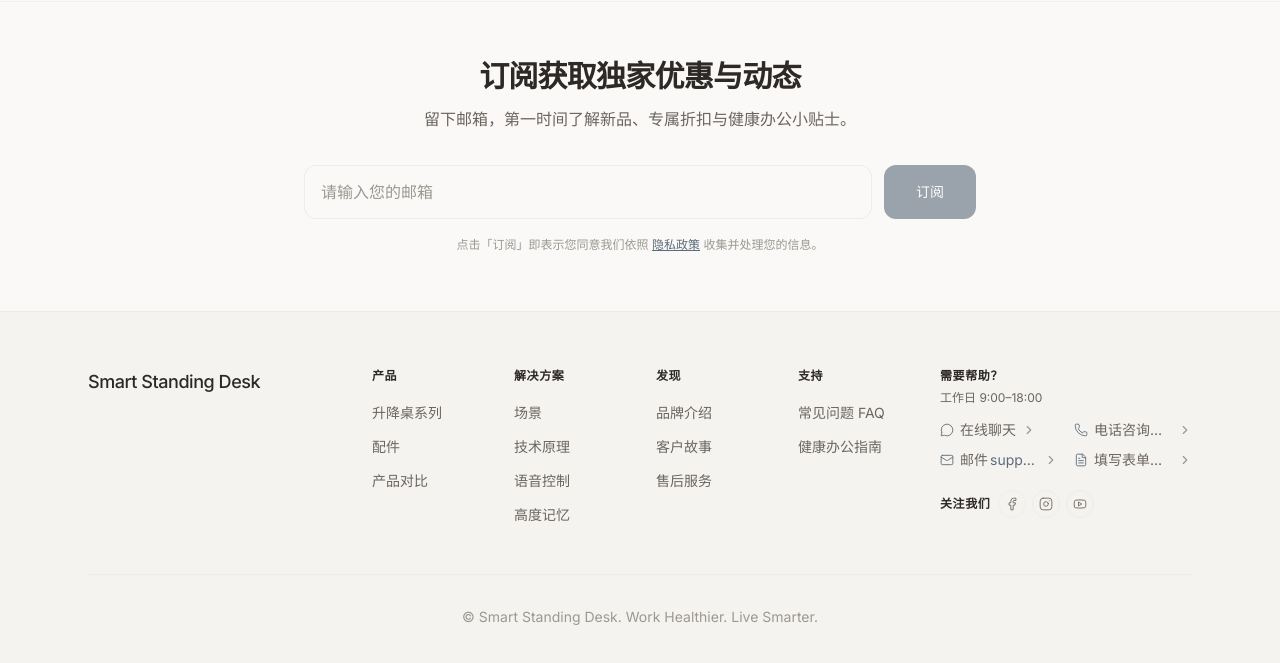
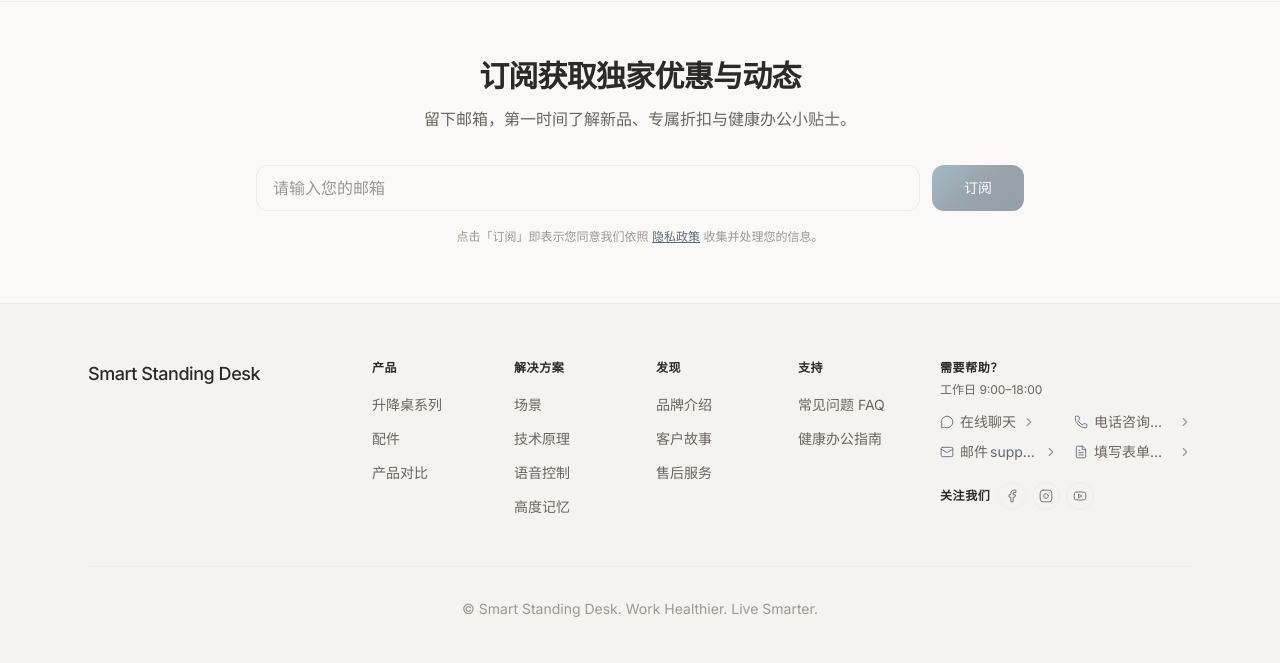
Before and after one commit to 532596/my-dtc-store, a Next.js app: page /quiz in a window 1280 px wide. Shown: the part 866-1529 px from the top of the page. Built offline with nearby package versions, Linux system fonts and the light colour scheme.

Commit message:
按钮颜色

```diff
--- a/src/app/account/page.tsx
+++ b/src/app/account/page.tsx
@@ -81,7 +81,7 @@ export default function AccountPage() {
                 </label>
                 <button
                   type="button"
-                  className="mt-2 inline-flex h-10 w-full items-center justify-center rounded-xl bg-accent text-sm font-medium text-white transition hover:bg-accent-hover"
+                  className="btn-primary mt-2 inline-flex h-10 w-full items-center justify-center"
                 >
                   创建账户
                 </button>
--- a/src/app/globals.css
+++ b/src/app/globals.css
@@ -32,3 +32,14 @@ body {
 .reveal-delay-1 { transition-delay: 0.1s; }
 .reveal-delay-2 { transition-delay: 0.2s; }
 .reveal-delay-3 { transition-delay: 0.3s; }
+
+/* 主按钮：苹果风科技渐变，符合网站色系略更鲜艳 */
+@layer components {
+  .btn-primary {
+    background-image: linear-gradient(135deg, #6b92a3 0%, #5b6b7a 50%, #4a6578 100%);
+    @apply rounded-xl text-sm font-medium text-white transition-all duration-200;
+  }
+  .btn-primary:hover:not(:disabled) {
+    background-image: linear-gradient(135deg, #5a8090 0%, #4a5568 100%);
+  }
+}
--- a/src/app/page.tsx
+++ b/src/app/page.tsx
@@ -311,7 +311,7 @@ export default function Home() {
           <div className="mt-12 text-center">
             <Link
               href="/guide"
-              className="inline-block rounded-xl bg-accent px-8 py-3.5 text-sm font-medium text-white transition-colors hover:bg-accent-hover"
+              className="btn-primary inline-block px-8 py-3.5"
             >
               了解智能功能 →
             </Link>
@@ -358,7 +358,7 @@ export default function Home() {
             </div>
           </div>
           <div className="mt-12 text-center">
-            <Link href="/series#compare" className="inline-block rounded-xl bg-accent px-8 py-3.5 text-sm font-medium text-white transition-colors hover:bg-accent-hover">
+            <Link href="/series#compare" className="btn-primary inline-block px-8 py-3.5">
               Compare Now →
             </Link>
           </div>
@@ -430,7 +430,7 @@ export default function Home() {
             </p>
             <Link
               href="/series"
-              className="mt-10 inline-block rounded-xl bg-accent px-10 py-4 text-sm font-medium text-white transition-colors hover:bg-accent-hover"
+              className="btn-primary mt-10 inline-block px-10 py-4"
             >
               前往选购
             </Link>
--- a/src/app/quiz/page.tsx
+++ b/src/app/quiz/page.tsx
@@ -45,7 +45,7 @@ export default function QuizPage() {
         ) : (
           <div className="mt-12 rounded-xl border border-warm-gray/60 bg-warm-cream/30 p-8">
             <p className="text-body text-foreground">根据您的选择，推荐 Model B。</p>
-            <Link href="/series/model-b" className="mt-6 inline-block rounded-xl bg-accent px-6 py-3 text-sm font-medium text-white hover:bg-accent-hover">
+            <Link href="/series/model-b" className="btn-primary mt-6 inline-block px-6 py-3">
               查看推荐
             </Link>
           </div>
--- a/src/app/scenarios/page.tsx
+++ b/src/app/scenarios/page.tsx
@@ -26,7 +26,7 @@ export default function ScenariosPage() {
                 <div className="p-8">
                   <h2 className="text-xl font-semibold text-foreground">{s.title}</h2>
                   <p className="mt-3 text-body text-warm-muted">{s.desc}</p>
-                  <Link href={s.href} className="mt-6 inline-block rounded-xl bg-accent px-5 py-2.5 text-sm font-medium text-white hover:bg-accent-hover">See products</Link>
+                  <Link href={s.href} className="btn-primary mt-6 inline-block px-5 py-2.5">See products</Link>
                 </div>
               </div>
             </Reveal>
--- a/src/app/series/[slug]/page.tsx
+++ b/src/app/series/[slug]/page.tsx
@@ -32,7 +32,7 @@ export default function ProductPage(props: { params: { slug: string } }) {
                 ))}
               </ul>
               <div className="mt-10 flex gap-4">
-                <Link href="/cart" className="rounded-xl bg-accent px-8 py-3.5 text-sm font-medium text-white hover:bg-accent-hover">Add to Cart</Link>
+                <Link href="/cart" className="btn-primary inline-block px-8 py-3.5">Add to Cart</Link>
                 <Link href="/series#compare" className="rounded-xl border border-warm-gray px-8 py-3.5 text-sm font-medium text-foreground hover:bg-warm-cream">Compare</Link>
               </div>
             </Reveal>
--- a/src/app/series/page.tsx
+++ b/src/app/series/page.tsx
@@ -35,7 +35,7 @@ export default function SeriesPage() {
                       <td className="p-4 font-medium text-foreground">{p.name}</td>
                       <td className="p-4 text-warm-muted">{p.desc}</td>
                       <td className="p-4">
-                        <Link href={"/series/" + p.slug} className="rounded-xl bg-accent px-4 py-2 text-sm font-medium text-white hover:bg-accent-hover">View</Link>
+                        <Link href={"/series/" + p.slug} className="btn-primary inline-block px-4 py-2">View</Link>
                       </td>
                     </tr>
                   ))}
--- a/src/components/HeroShowcase.tsx
+++ b/src/components/HeroShowcase.tsx
@@ -98,7 +98,7 @@ export default function HeroShowcase({ slides }: { slides: HeroSlide[] }) {
           <div className="mt-8 flex flex-wrap items-center gap-3">
             <Link
               href="/series"
-              className="inline-flex items-center justify-center rounded-xl bg-accent px-7 py-3 text-sm font-medium text-white transition-colors hover:bg-accent-hover"
+              className="btn-primary inline-flex items-center justify-center px-7 py-3"
             >
               Shop Now
             </Link>
--- a/src/components/NewsletterSection.tsx
+++ b/src/components/NewsletterSection.tsx
@@ -36,7 +36,7 @@ export default function NewsletterSection() {
             留下邮箱，第一时间了解新品、专属折扣与健康办公小贴士。
           </p>
           <form onSubmit={handleSubmit} className="mt-8">
-            <div className="mx-auto flex max-w-2xl flex-col gap-3 sm:flex-row sm:items-stretch">
+            <div className="mx-auto flex max-w-3xl flex-col gap-3 sm:flex-row sm:items-stretch">
               <label htmlFor="newsletter-email" className="sr-only">
                 邮箱地址
               </label>
@@ -47,14 +47,14 @@ export default function NewsletterSection() {
                 onChange={(e) => setEmail(e.target.value)}
                 placeholder="请输入您的邮箱"
                 disabled={status === "loading"}
-                className="min-w-0 flex-1 rounded-xl border border-warm-gray/60 bg-warm-white px-4 py-3.5 text-foreground placeholder:text-warm-stone focus:border-accent focus:outline-none focus:ring-2 focus:ring-accent/20 disabled:opacity-60"
+                className="min-w-0 flex-1 rounded-xl border border-warm-gray/60 bg-warm-white px-4 py-2.5 text-foreground placeholder:text-warm-stone focus:border-accent focus:outline-none focus:ring-2 focus:ring-accent/20 disabled:opacity-60"
                 aria-invalid={status === "error"}
                 aria-describedby={status === "error" ? "newsletter-error" : undefined}
               />
               <button
                 type="submit"
                 disabled={status === "loading" || !email.trim()}
-                className="shrink-0 rounded-xl bg-accent px-8 py-3.5 text-sm font-medium text-white transition-colors hover:bg-accent-hover disabled:cursor-not-allowed disabled:opacity-60"
+                className="btn-primary shrink-0 px-8 py-2.5 disabled:cursor-not-allowed disabled:opacity-60"
               >
                 {status === "loading" ? "提交中…" : status === "success" ? "已订阅" : "订阅"}
               </button>
--- a/tailwind.config.ts
+++ b/tailwind.config.ts
@@ -46,6 +46,12 @@ const config: Config = {
         "fade-in": "fadeIn 0.6s ease-out forwards",
         "fade-in-up": "fadeInUp 0.6s ease-out forwards",
       },
+      backgroundImage: {
+        "accent-gradient":
+          "linear-gradient(135deg, #6b92a3 0%, #5b6b7a 50%, #4a6578 100%)",
+        "accent-gradient-hover":
+          "linear-gradient(135deg, #5a8090 0%, #4a5568 100%)",
+      },
       keyframes: {
         fadeIn: {
           "0%": { opacity: "0" },
```
